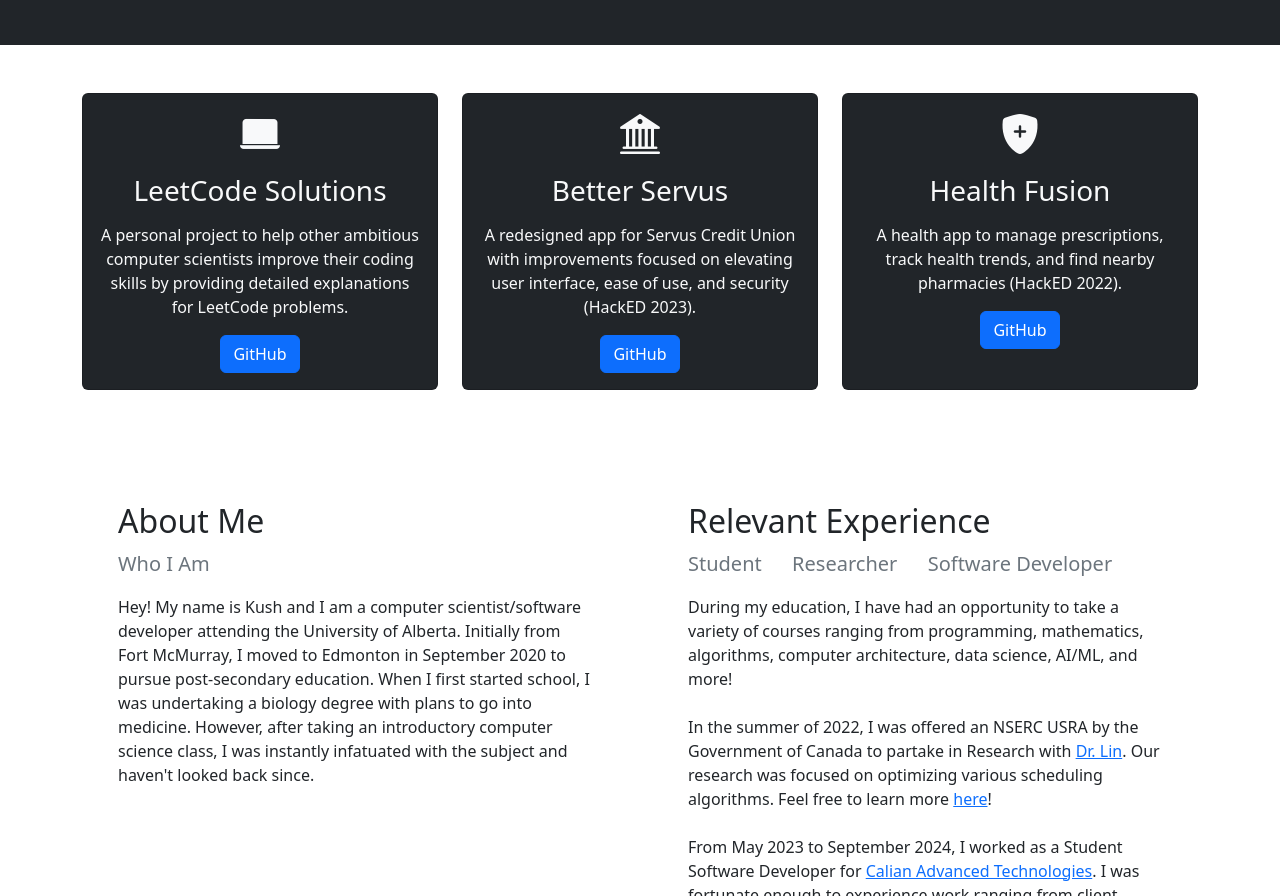
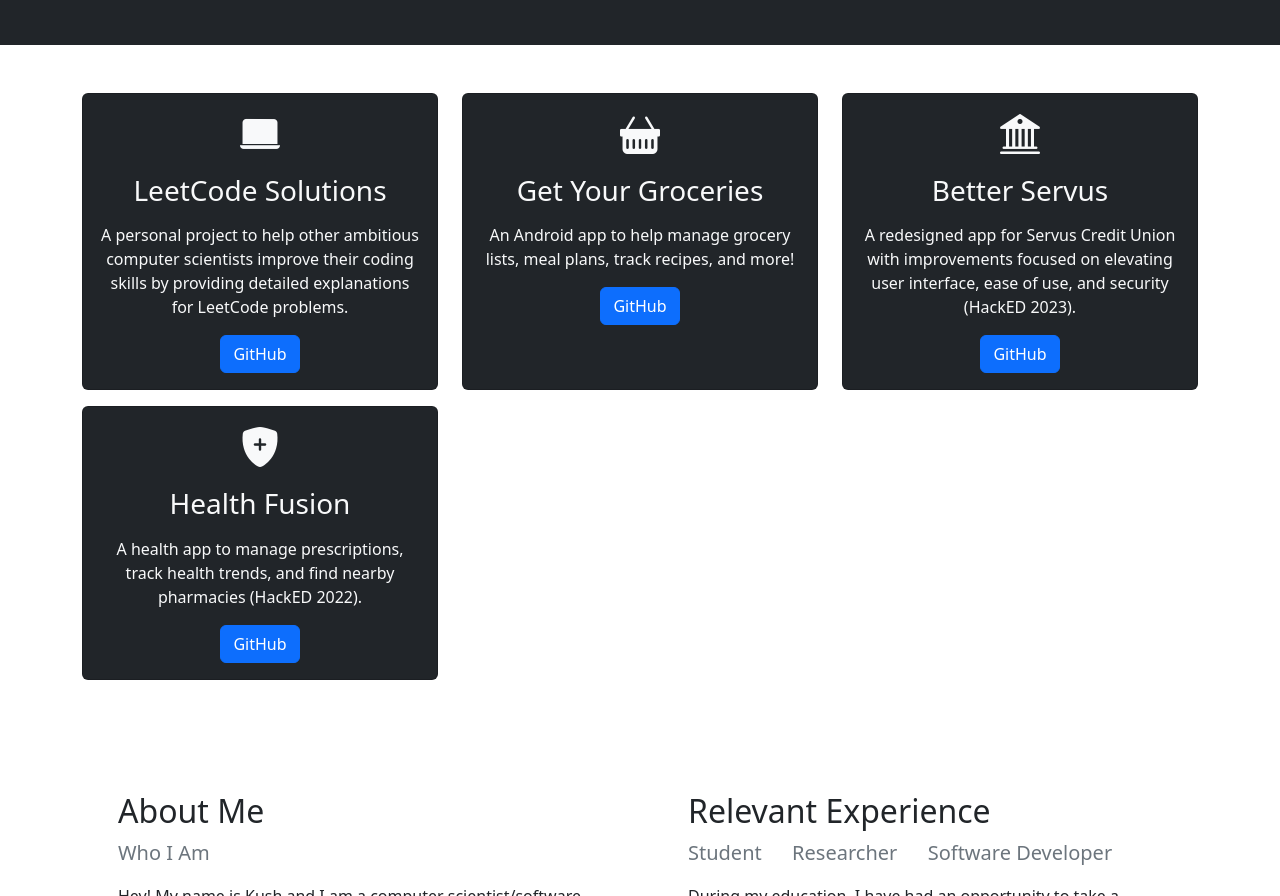
Before and after one commit to kush2021/kush2021.github.io, a plain HTML site: page index.html in a window 1280 px wide. Shown: the part 384-1280 px from the top of the page. Drawn offline with nearby package versions, Linux system fonts and the light colour scheme.

Commit message:
Added GetYourGroceries

```diff
--- a/index.html
+++ b/index.html
@@ -88,6 +88,26 @@
                 <a
                   href="https://github.com/kush2021/leetcode-solutions"
                   class="btn btn-primary"
+                  target="_blank"
+                  >GitHub</a
+                >
+              </div>
+            </div>
+          </div>
+          <div class="col-md mb-3">
+            <div class="card bg-dark text-light h-100">
+              <div class="card-body text-center">
+                <div class="h1 mb-3">
+                  <i class="bi bi-basket-fill"></i>
+                </div>
+                <h3 class="card-title mb-3">Get Your Groceries</h3>
+                <p class="card-text">
+                  An Android app to help manage grocery lists, meal plans, track recipes, and more!
+                </p>
+                <a
+                  href="https://github.com/CMPUT301F22T14/GetYourGroceries"
+                  class="btn btn-primary"
+                  target="_blank"
                   >GitHub</a
                 >
               </div>
@@ -108,11 +128,14 @@
                 <a
                   href="https://github.com/kush2021/Better_Servus---morse-coders"
                   class="btn btn-primary"
+                  target="_blank"
                   >GitHub</a
                 >
               </div>
             </div>
           </div>
+        </div>
+        <div class="row text-center">
           <div class="col-md mb-3">
             <div class="card bg-dark text-light h-100">
               <div class="card-body text-center">
@@ -133,6 +156,8 @@
               </div>
             </div>
           </div>
+          <div class="col-md mb-3"></div>
+          <div class="col-md mb-3"></div>
         </div>
       </div>
     </section>
@@ -189,10 +214,18 @@
       <a target="_blank" href="https://github.com/kush2021" class="text-white">
         <i class="bi bi-github h2 px-5"></i>
       </a>
-      <a target="_blank" href="https://www.linkedin.com/in/kushpadalia/" class="text-white">
+      <a
+        target="_blank"
+        href="https://www.linkedin.com/in/kushpadalia/"
+        class="text-white"
+      >
         <i class="bi bi-linkedin h2"></i>
       </a>
-      <a target="_blank" href="mailto:kushpadalia2002@gmail.com" class="text-white">
+      <a
+        target="_blank"
+        href="mailto:kushpadalia2002@gmail.com"
+        class="text-white"
+      >
         <i class="bi bi-envelope-fill h2 px-5"></i>
       </a>
     </footer>
```
